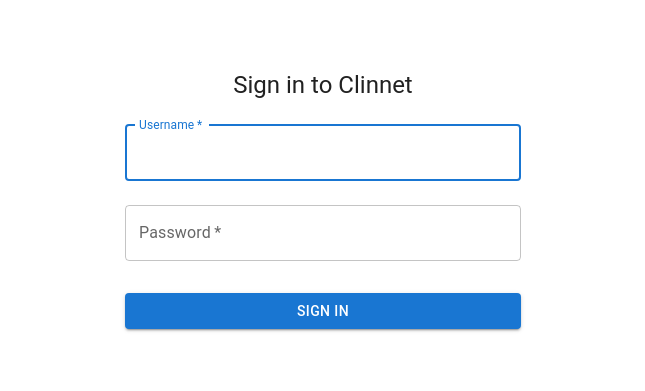
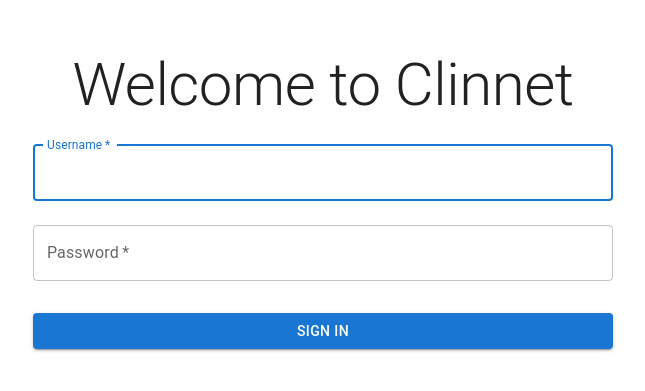
Before and after one commit to sngor/clinnet, a React (Vite) app in the folder clinnet-app/: page /login in a window 1280 px wide. Shown: the part 225-616 px from the top of the page, without its empty margins (317-962 px from the left). Built offline with nearby package versions, Linux system fonts and the light colour scheme.

Commit message:
more ui change

```diff
--- a/clinnet-app/src/pages/AdminDashboard.jsx
+++ b/clinnet-app/src/pages/AdminDashboard.jsx
@@ -21,17 +21,11 @@
 
   return (
     <Grid container spacing={3}>
-      <Grid item xs={12}>
-        <Typography variant="h5" gutterBottom>
-          Dashboard
-        </Typography>
-      </Grid>
       {/* Greeting Message */}
-      <Grid item xs={12}>
-        <Typography variant="h6">
-          {getGreeting()}, {user?.firstName || "Admin"}!
-        </Typography>
-      </Grid>
+
+      <Typography variant="h3">
+        {getGreeting()}, {user?.firstName || "Admin"}!
+      </Typography>
 
       {/* Placeholder Widgets */}
       <Grid item xs={12} md={6} lg={4}>
--- a/clinnet-app/src/pages/DoctorDashboard.jsx
+++ b/clinnet-app/src/pages/DoctorDashboard.jsx
@@ -7,11 +7,7 @@
 function DoctorDashboard() {
   return (
     <Grid container spacing={3}>
-      <Grid item xs={12}>
-        <Typography variant="h5" gutterBottom>
-          Doctor Dashboard
-        </Typography>
-      </Grid>
+      <Grid item xs={12}></Grid>
       {/* Placeholder Widgets */}
       <Grid item xs={12} md={4}>
         <Paper sx={{ p: 2, height: 140 }}>
@@ -42,12 +38,6 @@
         </Paper>
       </Grid>
       {/* Patient List Snippet */}
-      <Grid item xs={12} lg={5}>
-        <Paper sx={{ p: 2 }}>
-          {/* Render a smaller version or link to full list */}
-          <PatientList />
-        </Paper>
-      </Grid>
     </Grid>
   );
 }
--- a/clinnet-app/src/pages/LoginPage.jsx
+++ b/clinnet-app/src/pages/LoginPage.jsx
@@ -44,7 +44,7 @@
   };
 
   return (
-    <Container component="main" maxWidth="xs">
+    <Container component="main" maxWidth="s">
       <Box
         sx={{
           marginTop: 8,
@@ -53,9 +53,10 @@
           alignItems: "center",
         }}
       >
-        <Typography component="h1" variant="h5">
-          Sign in to Clinnet
+        <Typography component="h1" variant="h2">
+          Welcome to Clinnet
         </Typography>
+
         <Box component="form" onSubmit={handleSubmit} noValidate sx={{ mt: 1 }}>
           {error && (
             <Alert severity="error" sx={{ width: "100%", mb: 2 }}>
```
